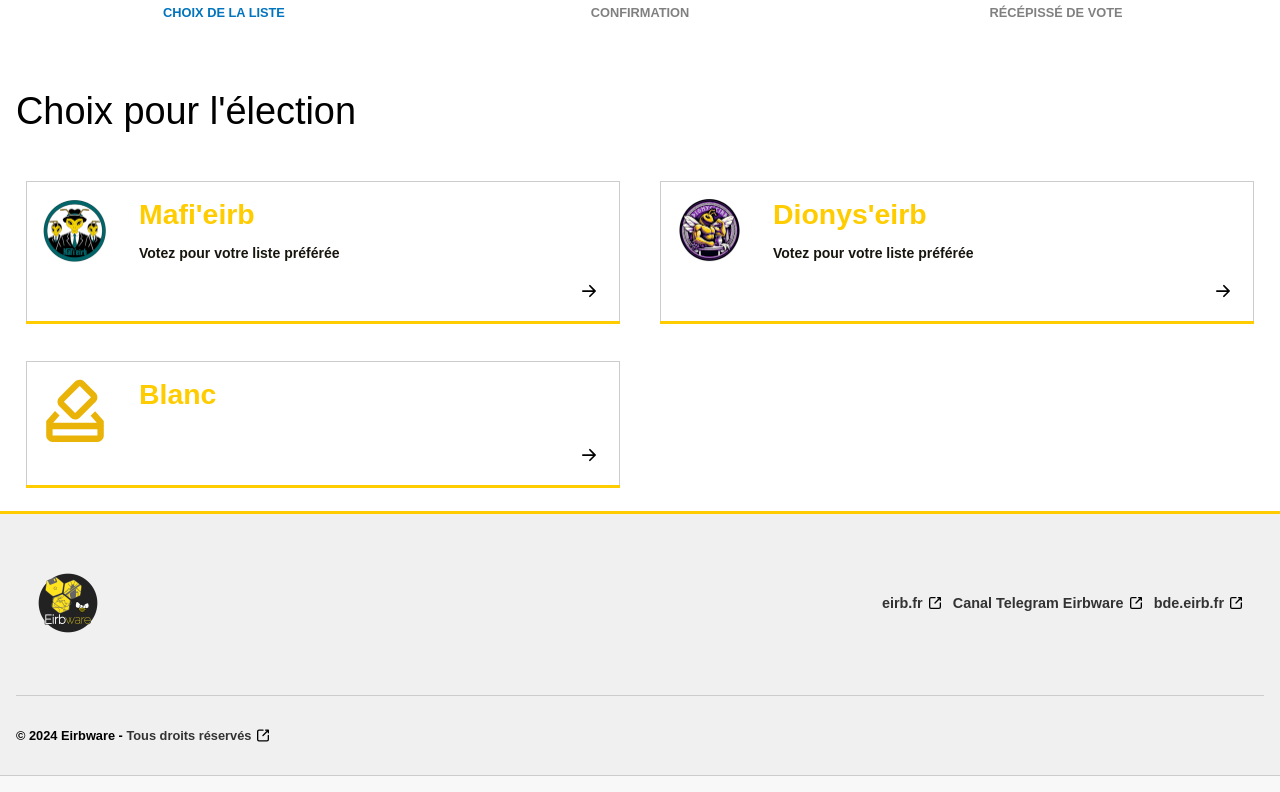
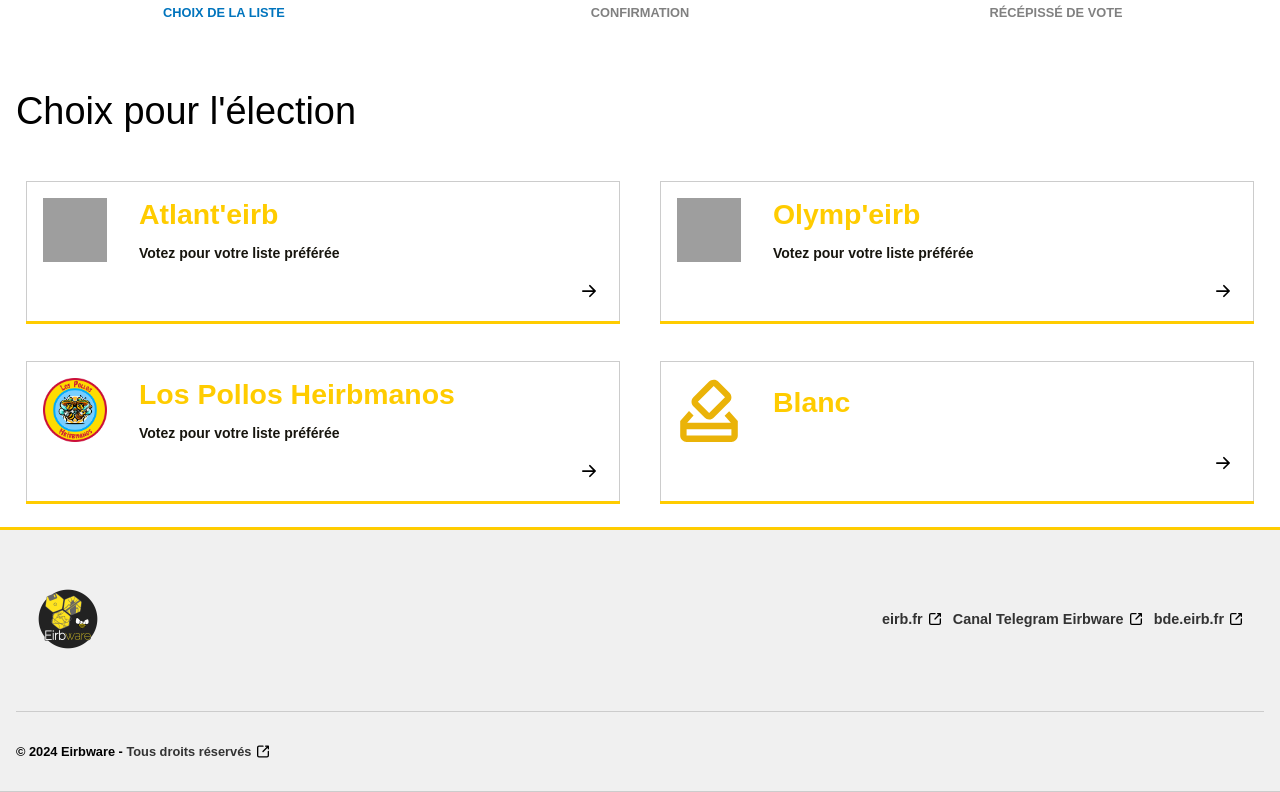
Before and after one commit to Eirbware/vote.eirb.fr, a PHP site: page /pages/choice.php in a window 1280 px wide. Shown: the part 419-1211 px from the top of the page. Run offline with PHP 8.4, Linux system fonts and the light colour scheme; the visitor is signed in with stand-in values (Sample User, id 1); grey boxes are pictures that could not be loaded.

Commit message:
Update choice.php for bds campaign

```diff
--- a/public_html/pages/choice.php
+++ b/public_html/pages/choice.php
@@ -34,18 +34,26 @@
 		</div>
 		<h3>Choix pour l'élection</h3>
 		<div class="cards">
-			<a href="/pages/confirmation.php?choix=mafieirb" rel="nofollow">
-				<img src="/assets/images/mafieirb.png" class="card-logo">
+			<a href="/pages/confirmation.php?choix=atlanteirb" rel="nofollow">
+				<img src="/assets/images/atlanteirb.png" class="card-logo">
 				<div class="card-text-box">
-					<h4>Mafi'eirb</h4>
+					<h4>Atlant'eirb</h4>
 					<p>Votez pour votre liste préférée</p>
 					<img src="/assets/images/arrow-right-short.svg" class="arrow" alt="flèche vers la droite">
 				</div>
 			</a>
-			<a href="/pages/confirmation.php?choix=dionyseirb" rel="nofollow">
-				<img src="/assets/images/dionyseirb.png" class="card-logo">
+			<a href="/pages/confirmation.php?choix=olympeirb" rel="nofollow">
+				<img src="/assets/images/olympeirb.png" class="card-logo">
 				<div class="card-text-box">
-					<h4>Dionys'eirb</h4>
+					<h4>Olymp'eirb</h4>
+					<p>Votez pour votre liste préférée</p>
+					<img src="/assets/images/arrow-right-short.svg" class="arrow" alt="flèche vers la droite">
+				</div>
+			</a>
+			<a href="/pages/confirmation.php?choix=lospollosheirbmanos" rel="nofollow">
+				<img src="/assets/images/lospollosheirbmanos.png" class="card-logo">
+				<div class="card-text-box">
+					<h4>Los Pollos Heirbmanos</h4>
 					<p>Votez pour votre liste préférée</p>
 					<img src="/assets/images/arrow-right-short.svg" class="arrow" alt="flèche vers la droite">
 				</div>
```
